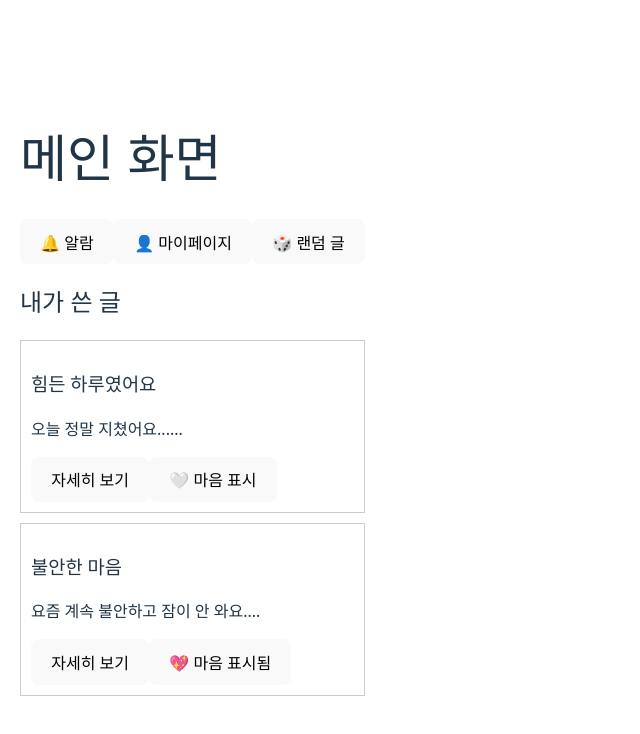
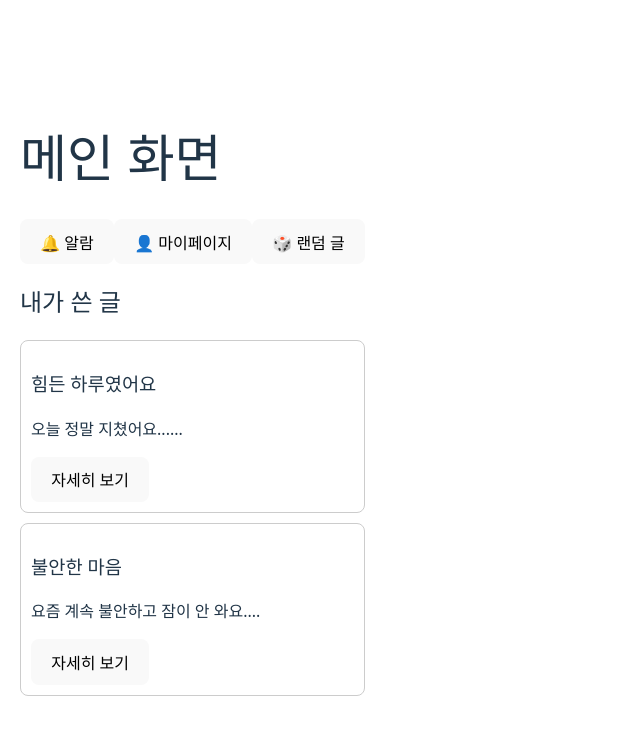
Before and after one commit to u0ahya5/2025-MITHON, a React (Vite) app in the folder my-app/: page / in a window 1280 px wide. Shown: the top 734 px of the page, without its empty margins (0-640 px from the left). Built offline with nearby package versions, Linux system fonts and the light colour scheme.

Commit message:
홈수정

```diff
--- a/my-app/src/pages/Home/Home.jsx
+++ b/my-app/src/pages/Home/Home.jsx
@@ -3,23 +3,58 @@ import React, { useState } from "react";
 import { useNavigate } from "react-router-dom";
 
 const Home = () => {
-    const navigate = useNavigate(); // 페이지 이동 함수
+    const navigate = useNavigate();
+
+    // 내가 쓴 글 목록
     const [posts, setPosts] = useState([
-        { id: 1, title: "힘든 하루였어요", content: "오늘 정말 지쳤어요...", liked: false },
-        { id: 2, title: "불안한 마음", content: "요즘 계속 불안하고 잠이 안 와요.", liked: true },
+        {
+            id: 1,
+            title: "힘든 하루였어요",
+            content: "오늘 정말 지쳤어요...",
+            comfortComments: [
+                { id: 1, text: "오늘도 버틴 너 대단해요 🌷", liked: false },
+                { id: 2, text: "괜찮아요, 당신 잘하고 있어요.", liked: true },
+            ],
+        },
+        {
+            id: 2,
+            title: "불안한 마음",
+            content: "요즘 계속 불안하고 잠이 안 와요.",
+            comfortComments: [
+                { id: 1, text: "그럴 수 있어요, 너무 자책하지 마요 💌", liked: false },
+                { id: 2, text: "천천히 괜찮아질 거예요 🌙", liked: false },
+            ],
+        },
     ]);
+
     const [selectedPost, setSelectedPost] = useState(null);
 
-    const handleLike = (id) => {
-        setPosts(posts.map(p => p.id === id ? { ...p, liked: !p.liked } : p));
-    };
-
+    // 상세보기 클릭
     const handleShowDetail = (post) => {
         setSelectedPost(post);
     };
 
+    // 뒤로가기 클릭
     const handleBack = () => {
         setSelectedPost(null);
+    };
+
+    // 위로글 "마음 표시" 기능
+    const handleLikeComment = (commentId) => {
+        const updatedPosts = posts.map((post) => {
+            if (post.id === selectedPost.id) {
+                return {
+                    ...post,
+                    comfortComments: post.comfortComments.map((c) =>
+                        c.id === commentId ? { ...c, liked: !c.liked } : c
+                    ),
+                };
+            }
+            return post;
+        });
+
+        setPosts(updatedPosts);
+        setSelectedPost(updatedPosts.find((p) => p.id === selectedPost.id));
     };
 
     return (
@@ -31,31 +66,50 @@ const Home = () => {
                 <button onClick={() => console.log("랜덤 글 받기")}>🎲 랜덤 글</button>
             </div>
 
+            {/* 글 목록 보기 */}
             {!selectedPost ? (
                 <>
                     <h2>내가 쓴 글</h2>
                     {posts.map((post) => (
-                        <div key={post.id} style={{ border: "1px solid #ccc", padding: "10px", margin: "10px 0" }}>
+                        <div
+                            key={post.id}
+                            style={{
+                                border: "1px solid #ccc",
+                                padding: "10px",
+                                margin: "10px 0",
+                                borderRadius: "8px",
+                            }}
+                        >
                             <h3>{post.title}</h3>
                             <p>{post.content.substring(0, 20)}...</p>
                             <button onClick={() => handleShowDetail(post)}>자세히 보기</button>
-                            <button onClick={() => handleLike(post.id)}>
-                                {post.liked ? "💖 마음 표시됨" : "🤍 마음 표시"}
-                            </button>
                         </div>
                     ))}
                 </>
             ) : (
+                // 글 상세 보기
                 <div>
                     <button onClick={handleBack}>⬅ 뒤로가기</button>
                     <h2>{selectedPost.title}</h2>
                     <p>{selectedPost.content}</p>
 
-                    <h3>다른 사람들의 위로글</h3>
-                    <ul>
-                        <li>당신은 정말 잘하고 있어요 🌷</li>
-                        <li>괜찮아요, 이 시기도 곧 지나갈 거예요.</li>
-                    </ul>
+                    <h3>익명의 위로글들</h3>
+                    {selectedPost.comfortComments.map((comment) => (
+                        <div
+                            key={comment.id}
+                            style={{
+                                border: "1px solid #ccc",
+                                padding: "10px",
+                                margin: "10px 0",
+                                borderRadius: "8px",
+                            }}
+                        >
+                            <p>{comment.text}</p>
+                            <button onClick={() => handleLikeComment(comment.id)}>
+                                {comment.liked ? "💖 마음 표시됨" : "🤍 마음 표시"}
+                            </button>
+                        </div>
+                    ))}
                 </div>
             )}
         </div>
```
